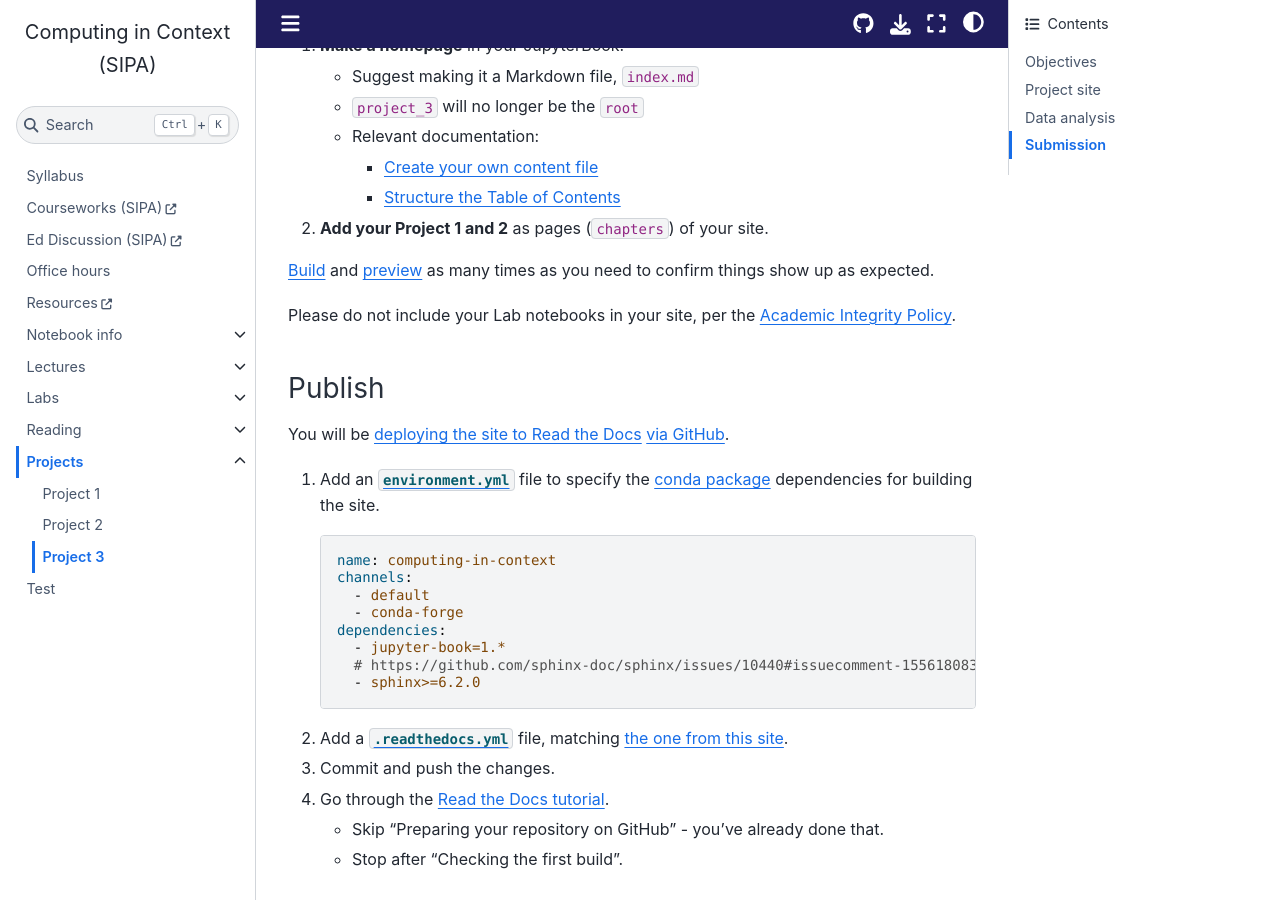
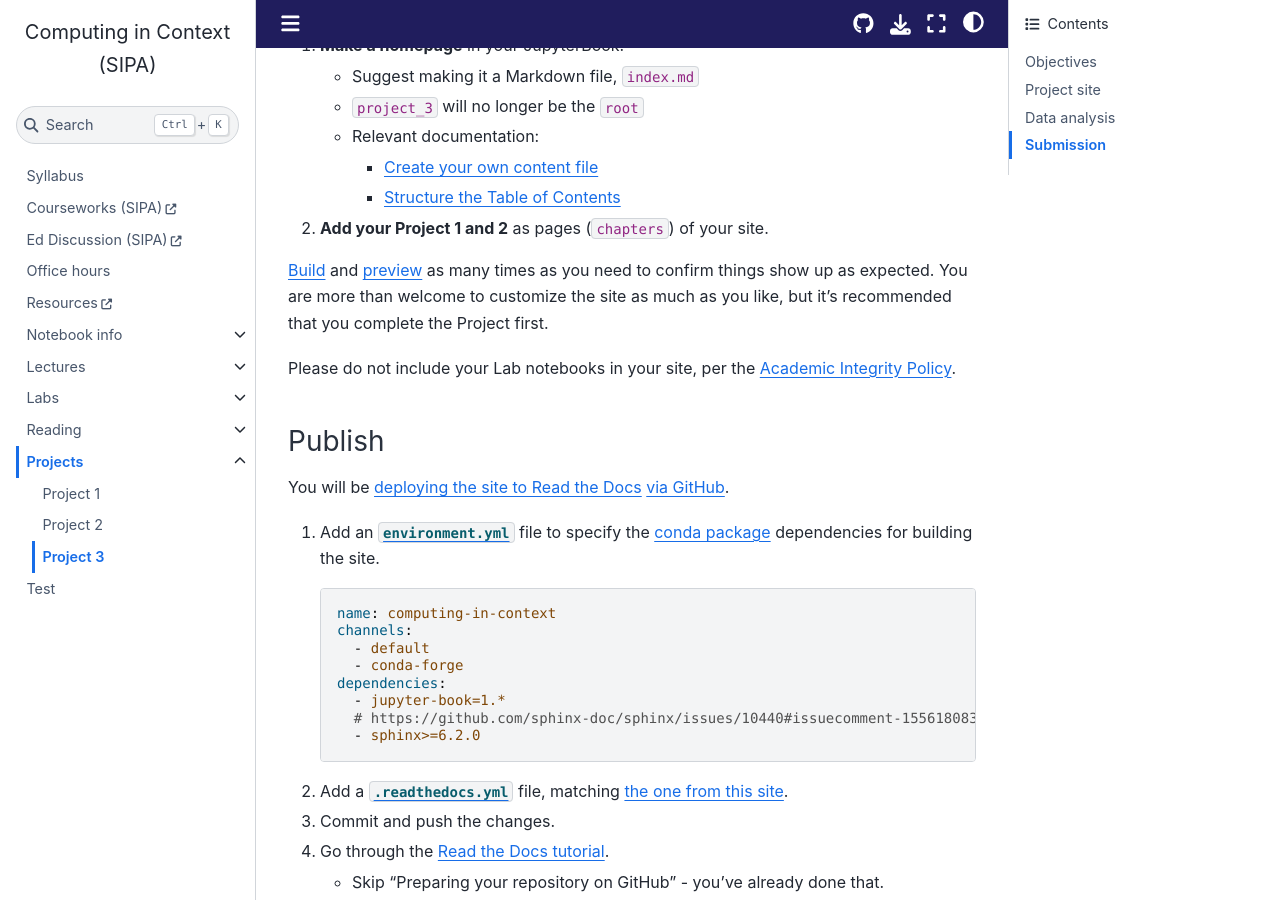
Before and after one commit to afeld/computing-in-context, a Jupyter Book: the page built from project_3.md, in a window 1280 px wide and 900 px high, scrolled down 496 px. Built offline with Jupyter Book 1.0.4 settings and Sphinx 7.4.7 and the Sphinx Book theme 1.1.4, drawn with Linux system fonts in a browser that asks for light colours; pages that are not in the unit, such as notebooks, are missing from menus; comment, search, counter and statistics services are not loaded.

Commit message:
expand project tips

```diff
--- a/project_3.md
+++ b/project_3.md
@@ -21,7 +21,7 @@ You don't know how to do this yet. You will need to read the documentation to fi
      - [Structure the Table of Contents](https://jupyterbook.org/en/stable/structure/toc.html)
 1. **Add your Project 1 and 2** as pages (`chapters`) of your site.
 
-[Build](lab_12.ipynb#build-the-site) and [preview](lab_12.ipynb#view-the-site-locally) as many times as you need to confirm things show up as expected.
+[Build](lab_12.ipynb#build-the-site) and [preview](lab_12.ipynb#view-the-site-locally) as many times as you need to confirm things show up as expected. You are more than welcome to customize the site as much as you like, but it's recommended that you complete the Project first.
 
 Please do not include your Lab notebooks in your site, per the [Academic Integrity Policy](index.md#academic-integrity).
 
```
Also changed, not shown: notebooks.md (+7 -3 lines).
